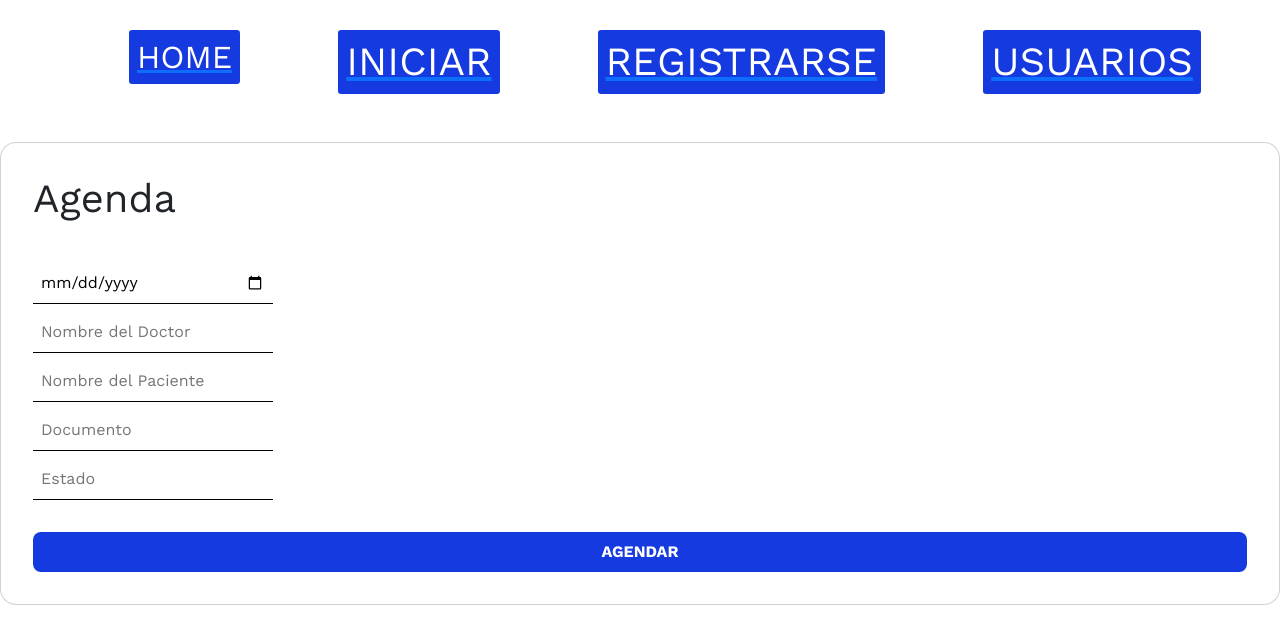
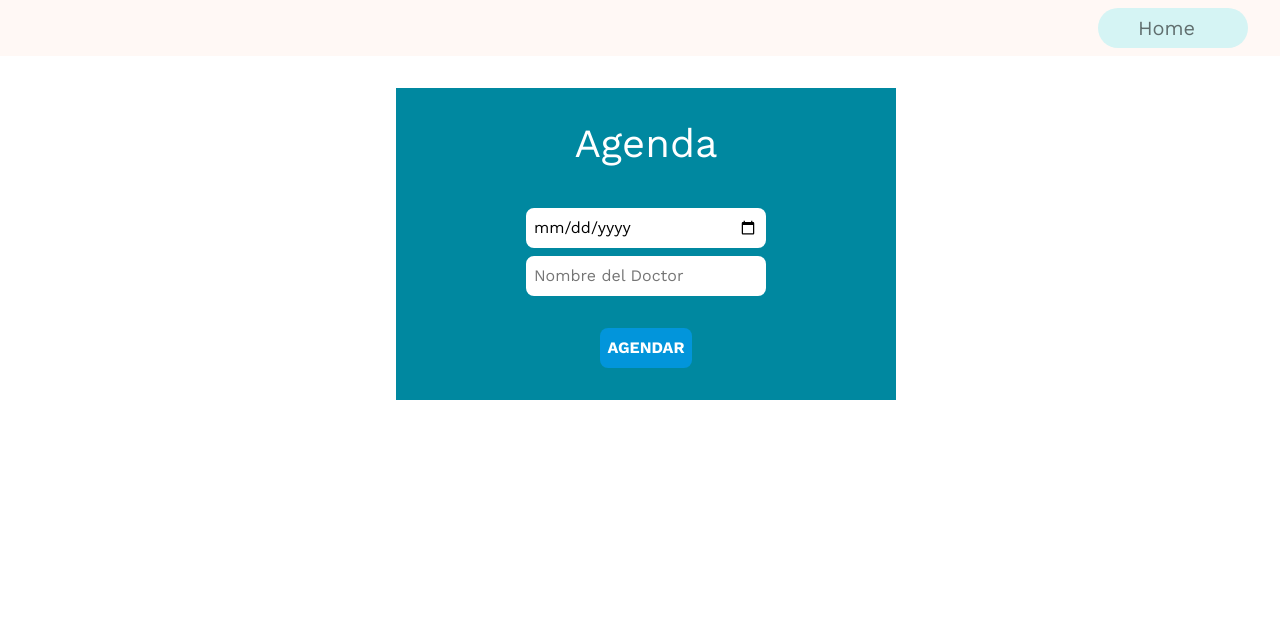
Before and after one commit to Catmorx/MEDICAL-SCIENTIFIC-COMMUNITY-FRONT, a React (Create React App) app: page /agenda in a window 1280 px wide. Shown: the top 644 px of the page. Built offline with nearby package versions, Linux system fonts and the light colour scheme.

Commit message:
Funcionality of Agendar

```diff
--- /dev/null
+++ b/src/assets/Agenda.css
@@ -0,0 +1,8 @@
+
+.position-absolute.bottom-25.end-50 {
+    background-color: rgba(0,136,160,255);
+    right: 30%!important;
+    color: #fff;
+    width: 500px;
+    text-align: center;
+}
--- a/src/assets/global.css
+++ b/src/assets/global.css
@@ -11,20 +11,46 @@
 .flex {
   display: flex;
   justify-content: space-around;
-  padding-top: 30px;
+  background-color: var(--nav-color);
+  padding-top: 50px;
   padding-right: 30px;
   padding-bottom: 2.5rem;
   padding-left: 80px;
 }
 
-.topmenu {
-  padding: 0.5rem;
-  border: none;
-  background: rgb(21, 58, 224);
-  color: white;
-  border-radius: 0.2rem;
+nav.navbar.navbar-expand-md.nav-color.py-0 {
+  display: flex;
+  justify-content: flex-end;
+
 }
 
+nav.navbar.navbar-expand-md.nav-color.py-0 a {
+  text-decoration: none;
+  padding-top: .5rem;
+}
+nav.navbar.navbar-expand-md.nav-color.py-0 a h2.topmenu{
+  height: 40px;
+
+}
+.topmenu {
+
+  border: none;
+  background-color: rgb(213, 244, 244);
+  color: rgba(0, 0, 0, 0.55);
+  border-radius: 2rem;
+  width: 150px;
+  font-size: 20px;
+  padding-top: .5rem;
+  padding-left: 2.5rem;
+  /* padding-bottom: 1rem; */
+  margin-right: 2rem;
+  height: 40px;
+}
+
+h1#largeItem{
+  width: 200px;
+
+}
 .table {
   padding-top: 30px;
   padding-right: 30px;
--- a/src/components/forms/forms.css
+++ b/src/components/forms/forms.css
@@ -1,14 +1,14 @@
 .button{
     padding: 0.5rem;
     border: none;
-    background: rgb(21, 58, 224);
+    background: rgba(2,149,219,255);
     color: white;
     border-radius: 0.5rem;
 }
 
 .button:hover{
     cursor: pointer;
-    background-color: rgb(148, 15, 42);
+    background-color: rgb(113,207,247);
 }
 
 .input{
@@ -16,6 +16,5 @@
     text-align: start;
     padding: 0.5rem;
     border: none;
-    background: none;
-    border-bottom: solid 1px;
+    border-radius: .5rem;
 }
--- a/src/views/Agenda.js
+++ b/src/views/Agenda.js
@@ -3,81 +3,61 @@ import { Link } from "react-router-dom";
 import Input from '../components/forms/Input';
 import Gap from '../components/utils/Gap';
 import Button from '../components/forms/Button';
+import "../assets/Agenda.css"
 import Card from '../components/utils/Card';
+
 
 export default function Agenda() {
     const [fecha, setFecha] = useState("");
     const [estado, setEstado] = useState("");
     const [doctor, setDoctor] = useState("");
-    const [paciente, setPaciente] = useState("");
-    const [documento, setDocumento] = useState("");
+    // const [paciente, setPaciente] = useState("");
+    // const [documento, setDocumento] = useState("");
 
 
     async function onSubmit(e) {
         e.preventDefault();
-        alert("fecha: " + fecha + ", estado: " + estado + ", doctor: " + doctor + ", paciente: " + paciente + ", documento: " + documento);
-
         await fetch("http://localhost:4000/agendar", {
-            method: "GET",
+            method: "POST",
             headers: {
-                "Content-Type": "application.json",
+                "Content-Type": "application/json",
+            },
+            body: JSON.stringify({
                 fecha,
-                estado
-            }
+                estado,
+                usuario: "cat",
+                doctorName: doctor
+            })
 
         })
             .then(response => { return response.json() })
             .catch(error => console.error(error))
-            .then(response => console.log(response));
-
-        await fetch("http://localhost:4000/doctor", {
-            method: "GET",
-            headers: {
-                "Content-Type": "application.json",
-            }
-
-        })
-            .then(response => { return response.json() })
-            .catch(error => console.error(error))
-            .then(response => console.log(response));
-
-        fetch("http://localhost:4000/registro", {
-            method: "GET",
-            headers: {
-                "Content-Type": "application.json",
-            }
-
-        })
-            .then(response => { return response.json() })
-            .catch(error => console.error(error))
-            .then(response => console.log(response[0].nombre));
+            .then(response => {
+                console.log(response);
+                e.target.reset()
+            });
     }
 
     return (
         <>
-            <nav className='flex'>
-                <Link to="/"><h2 className='topmenu'>HOME</h2></Link>
-                <Link to="/login"><h1 className='topmenu'>INICIAR</h1></Link>
-                <Link to="/register"><h1 className='topmenu'>REGISTRARSE</h1></Link>
-                <Link to="/user"><h1 className='topmenu'>USUARIOS</h1></Link>
-
+            <nav className='navbar navbar-expand-md nav-color py-0'>
+                <Link to="/"><h1 className='topmenu'>Home</h1></Link>
             </nav>
-            <form onSubmit={onSubmit}>
-                <Card padding="2rem" flexDirection="column" borderRadius="1rem">
+            <form className='now' onSubmit={onSubmit}>
+                <Gap>2rem</Gap>
+                <div class="position-relative">
+                    <div className="position-absolute bottom-25 end-50">
+                        <Gap>2rem</Gap>
                         <h1>Agenda</h1>
                         <Gap>2rem</Gap>
-                    <Input type="Date" onChange={(v) => setFecha(v.target.value)}></Input>
+                        <Input id="fecha" type="date" onChange={(v) => setFecha(v.target.value)}></Input>
                         <Gap>0.5rem</Gap>
                         <Input onChange={(v) => setDoctor(v.target.value)}>Nombre del Doctor</Input>
-                    <Gap>0.5rem</Gap>
-                    <Input onChange={(v) => setPaciente(v.target.value)}>Nombre del Paciente</Input>
-                    <Gap>0.5rem</Gap>
-                    <Input onChange={(v) => setDocumento(v.target.value)}>Documento</Input>
-                    <Gap>0.5rem</Gap>
-                    <Input onChange={(v) => setEstado(v.target.value)}>Estado</Input>
                         <Gap>2rem</Gap>
                         <Button type="submit"><b>AGENDAR</b></Button>
-                </Card>
+                        <Gap>2rem</Gap>
+                    </div>
+                </div>
             </form>
         </>
     )
--- a/src/views/Login.js
+++ b/src/views/Login.js
@@ -30,11 +30,10 @@ export default function Login() {
 
     return (
         <>
-            <nav className='flex'>
-                <Link to="/"><h2 className='topmenu'>HOME</h2></Link>
-                <Link to="/login"><h1 className='topmenu'>INICIAR</h1></Link>
-                <Link to="/register"><h1 className='topmenu'>REGISTRARSE</h1></Link>
-                <Link to="/user"><h1 className='topmenu'>USUARIOS</h1></Link>
+            <nav className='navbar navbar-expand-md nav-color py-0'>
+                <Link to="/"><h1 className='topmenu'>Home</h1></Link>
+                <Link to="/register"><h1 className='topmenu' id='largeItem'>Registrarse</h1></Link>
+                <Link to= "/agenda"><h1 className='topmenu'>Agendar</h1></Link>
             </nav>
             <form onSubmit={onSubmit}>
                 <Card padding="2rem" flexDirection="colum" borderRadius="1rem">
--- a/src/views/Register.js
+++ b/src/views/Register.js
@@ -14,8 +14,7 @@ export default function Register() {
             method: "POST",
             headers: {
                 "Content-Type": "application/json",
-            }
-            ,body:JSON.stringify({
+            }, body: JSON.stringify({
                 nombre,
                 apellido,
                 documento,
@@ -26,7 +25,8 @@ export default function Register() {
                 genero,
                 usuario,
                 clave,
-                entidad})
+                entidad
+            })
 
         })
         const { message } = await res.json()
@@ -48,14 +48,14 @@ export default function Register() {
 
     return (
         <>
-            <nav className='flex'>
-                <Link to="/"><h2 className='topmenu'>HOME</h2></Link>
-                <Link to="/login"><h1 className='topmenu'>INICIAR</h1></Link>
-                <Link to="/register"><h1 className='topmenu'>REGISTRARSE</h1></Link>
-                <Link to="/user"><h1 className='topmenu'>USUARIOS</h1></Link>
+            <nav className='navbar navbar-expand-md nav-color py-0'>
+                <Link to="/"><h1 className='topmenu'>Home</h1></Link>
+                <Link to="/login"><h1 className='topmenu' id='largeItem'>Iniciar Sesión</h1></Link>
+                <Link to= "/agenda"><h1 className='topmenu'>Agendar</h1></Link>
 
             </nav>
             <form onSubmit={onSubmit}>
+                <Gap>2rem</Gap>
                 <Card padding="2rem" flexDirection="colum" borderRadius="1rem">
                     <h1>Registrarse</h1>
                     <Gap>2rem</Gap>
@@ -65,19 +65,19 @@ export default function Register() {
                     <Gap>0.5rem</Gap>
                     <Input onChange={(v) => setDocumento(v.target.value)}>Documento</Input>
                     <Gap>0.5rem</Gap>
-                    <Input onChange={(v) => setCorreo(v.target.value)}>Correo</Input>
+                    <Input type="email" onChange={(v) => setCorreo(v.target.value)}>Correo</Input>
                     <Gap>0.5rem</Gap>
                     <Input onChange={(v) => setContacto(v.target.value)}>Contacto</Input>
                     <Gap>0.5rem</Gap>
                     <Input onChange={(v) => setDireccion(v.target.value)}>Direccion</Input>
                     <Gap>0.5rem</Gap>
-                    <Input onChange={(v) => setNacimiento(v.target.value)}>Fecha de nacimiento</Input>
+                    <Input type="date" onChange={(v) => setNacimiento(v.target.value)}>Fecha de nacimiento</Input>
                     <Gap>0.5rem</Gap>
                     <Input onChange={(v) => setGenero(v.target.value)}>Genero</Input>
                     <Gap>0.5rem</Gap>
                     <Input onChange={(v) => setUsuario(v.target.value)}>Usuario</Input>
                     <Gap>0.5rem</Gap>
-                    <Input type="contraseña" onChange={(v) => setPassword(v.target.value)}>Contraseña</Input>
+                    <Input type="password" onChange={(v) => setPassword(v.target.value)}>Contraseña</Input>
                     <Gap>0.5rem</Gap>
                     <Input onChange={(v) => setEntidad(v.target.value)}>Entidad</Input>
                     <Gap>2rem</Gap>
--- a/src/views/Users.js
+++ b/src/views/Users.js
@@ -11,8 +11,7 @@ function User() {
                 <Link to="/"><h2 className='topmenu'>HOME</h2></Link>
                 <Link to="/login"><h1 className='topmenu'>INICIAR</h1></Link>
                 <Link to="/register"><h1 className='topmenu'>REGISTRARSE</h1></Link>
-                <Link to="/user"><h1 className='topmenu'>USUARIOS</h1></Link>
-
+                <Link to= "/agenda"><h1 className='topmenu'>AGENDAR</h1></Link>
             </nav>
             <Card>
                 <table class="table">
```
Also changed, not shown: src/views/LoginClient.js (+3 -4 lines), src/App.js (indentation only). Lines whose indentation alone changed are shown as unchanged.
